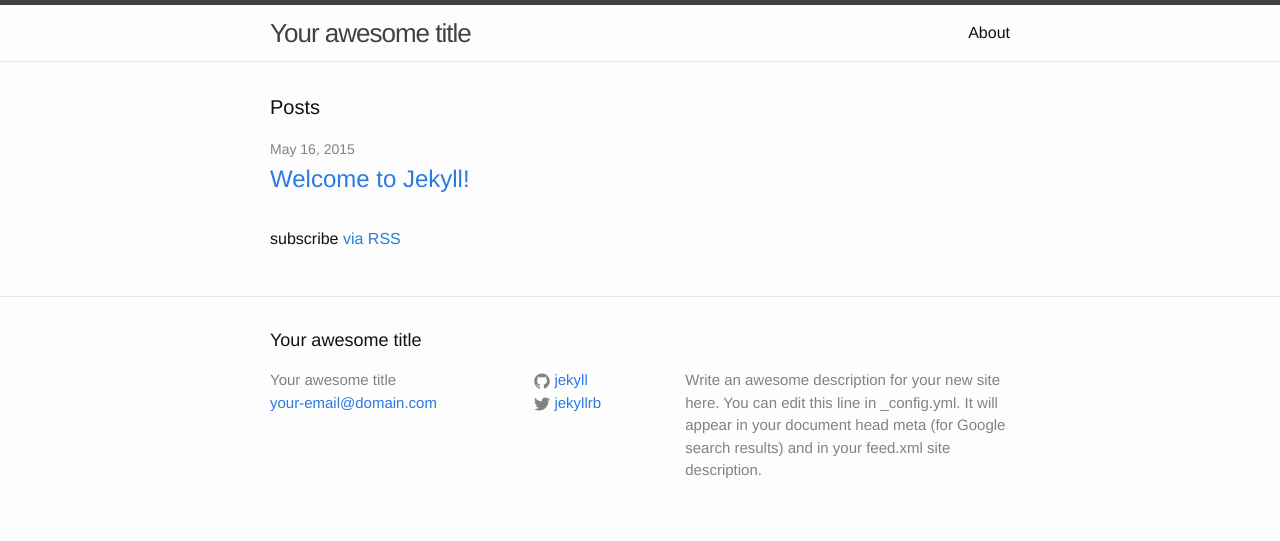
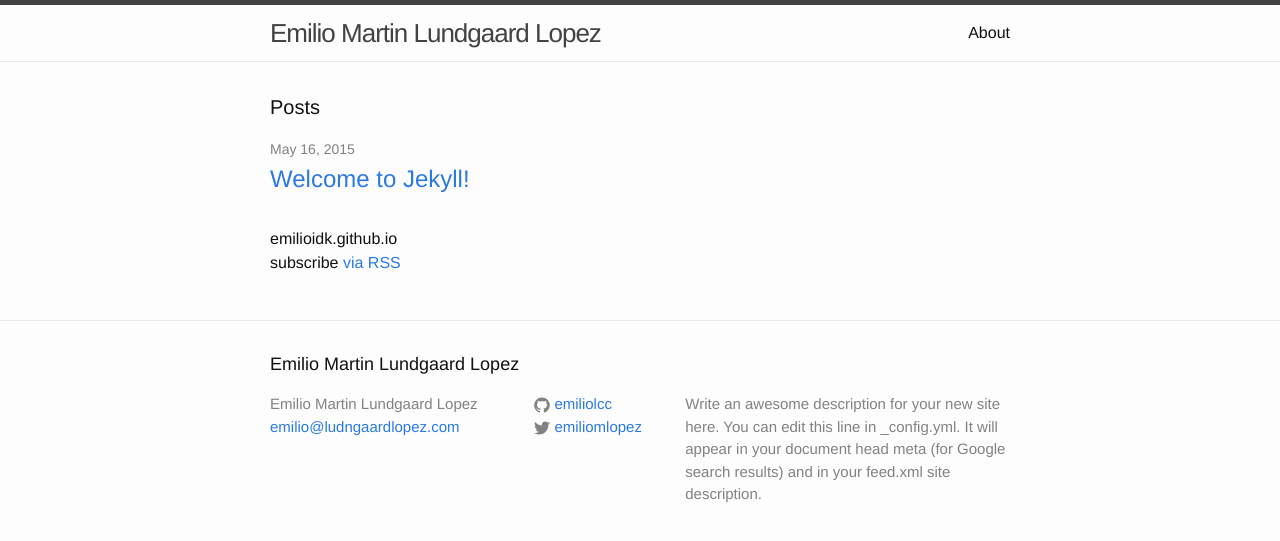
Before and after one commit to emilioidk/emilioidk.github.io, a Jekyll site: the page built from index.html, in a window 1280 px wide. Shown: the top 541 px of the page. Built offline with Jekyll 4.4.1, drawn with Linux system fonts in a browser that asks for light colours.

Commit message:
site.github test

```diff
--- /dev/null
+++ b/Gemfile
@@ -0,0 +1,2 @@
+source 'https://rubygems.org'
+gem 'github-pages'
--- a/_config.yml
+++ b/_config.yml
@@ -1,14 +1,15 @@
 # Site settings
-title: Your awesome title
-email: your-email@domain.com
+title: Emilio Martin Lundgaard Lopez
+email: emilio@ludngaardlopez.com
 description: > # this means to ignore newlines until "baseurl:"
   Write an awesome description for your new site here. You can edit this
   line in _config.yml. It will appear in your document head meta (for
   Google search results) and in your feed.xml site description.
 baseurl: "" # the subpath of your site, e.g. /blog/
 url: "http://yourdomain.com" # the base hostname & protocol for your site
-twitter_username: jekyllrb
-github_username:  jekyll
+twitter_username: emiliomlopez
+github_username:  emiliolcc
 
 # Build settings
 markdown: kramdown
+highlighter: pygments
--- a/index.html
+++ b/index.html
@@ -18,6 +18,8 @@ layout: default
     {% endfor %}
   </ul>
 
+  {{ site.github.project_title }}
+
   <p class="rss-subscribe">subscribe <a href="{{ "/feed.xml" | prepend: site.baseurl }}">via RSS</a></p>
 
 </div>
```
Also changed, not shown: Gemfile.lock (added).
